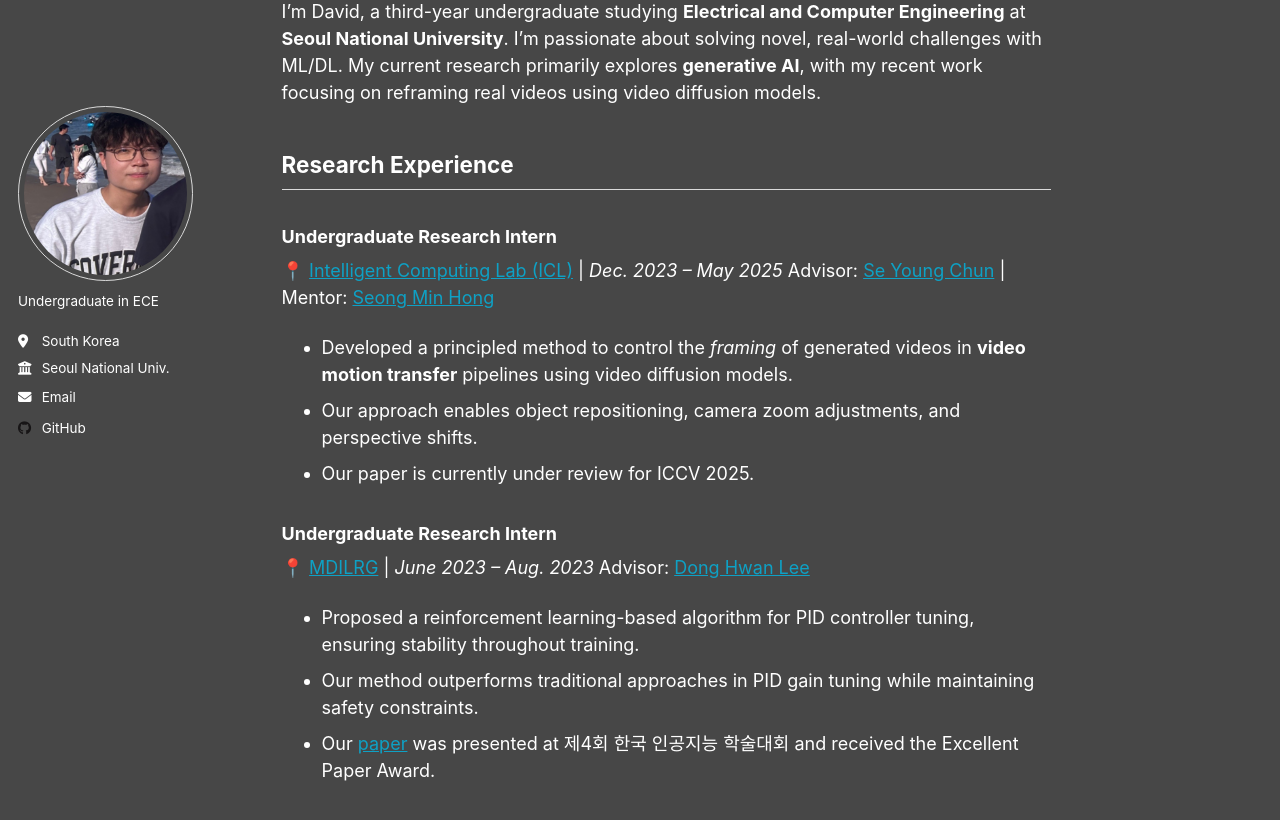
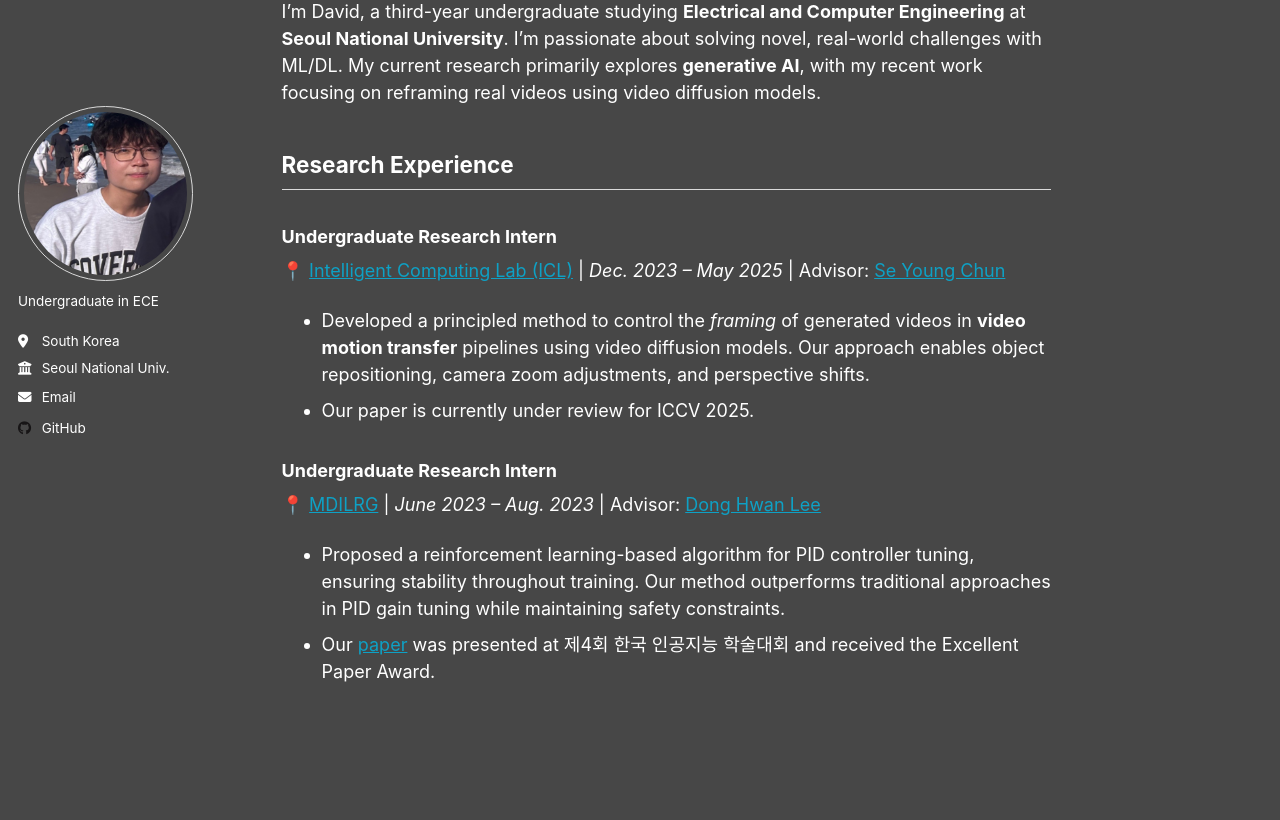
Before and after one commit to dg-lee23/dg-lee23.github.io, a Jekyll site: the page built from _pages/about.md, in a window 1280 px wide and 900 px high, scrolled down 273 px. Shown: the top 820 px of the window. Built offline with Jekyll 4.4.1, drawn with Linux system fonts in a browser that asks for light colours.

Commit message:
update content

```diff
--- a/_pages/about.md
+++ b/_pages/about.md
@@ -14,15 +14,13 @@ I'm David, a third-year undergraduate studying **Electrical and Computer Enginee
 ## **Research Experience**
 
 ### **Undergraduate Research Intern**
-📍 [Intelligent Computing Lab (ICL)](https://icl.snu.ac.kr) | *Dec. 2023 – May 2025*
-Advisor: [Se Young Chun](https://icl.snu.ac.kr/pi) | Mentor: [Seong Min Hong](https://smhongok.github.io/)
-- Developed a principled method to control the *framing* of generated videos in **video motion transfer** pipelines using video diffusion models.
-- Our approach enables object repositioning, camera zoom adjustments, and perspective shifts.
+📍 [Intelligent Computing Lab (ICL)](https://icl.snu.ac.kr) | *Dec. 2023 – May 2025* |
+Advisor: [Se Young Chun](https://icl.snu.ac.kr/pi)
+- Developed a principled method to control the *framing* of generated videos in **video motion transfer** pipelines using video diffusion models. Our approach enables object repositioning, camera zoom adjustments, and perspective shifts.
 - Our paper is currently under review for ICCV 2025.
 
 ### **Undergraduate Research Intern**
-📍 [MDILRG](https://sites.google.com/site/donghwanleehome/home) | *June 2023 – Aug. 2023*
+📍 [MDILRG](https://sites.google.com/site/donghwanleehome/home) | *June 2023 – Aug. 2023* |
 Advisor: [Dong Hwan Lee](https://ee.kaist.ac.kr/professor/17375/)
-- Proposed a reinforcement learning-based algorithm for PID controller tuning, ensuring stability throughout training.
-- Our method outperforms traditional approaches in PID gain tuning while maintaining safety constraints.
+- Proposed a reinforcement learning-based algorithm for PID controller tuning, ensuring stability throughout training. Our method outperforms traditional approaches in PID gain tuning while maintaining safety constraints.
 - Our [paper](https://www.dbpia.co.kr/journal/articleDetail?nodeId=NODE11554762) was presented at 제4회 한국 인공지능 학술대회 and received the Excellent Paper Award.
```
